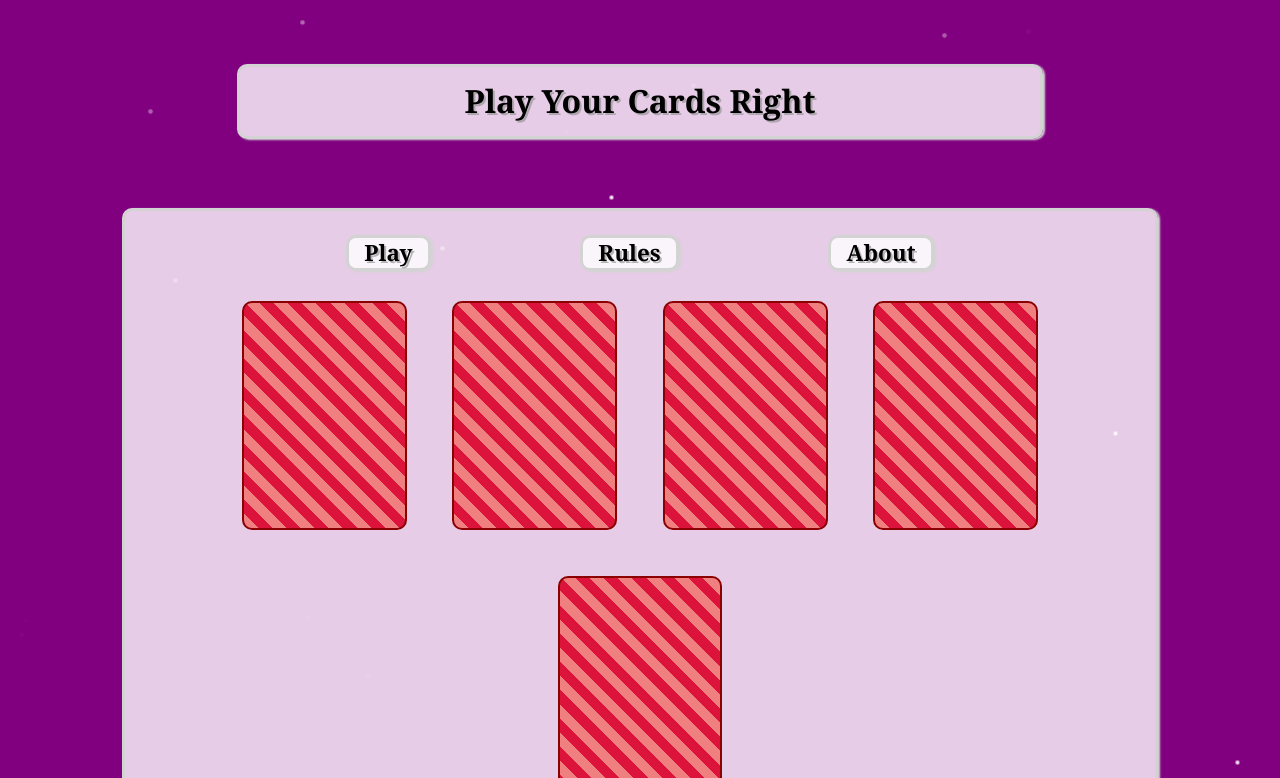
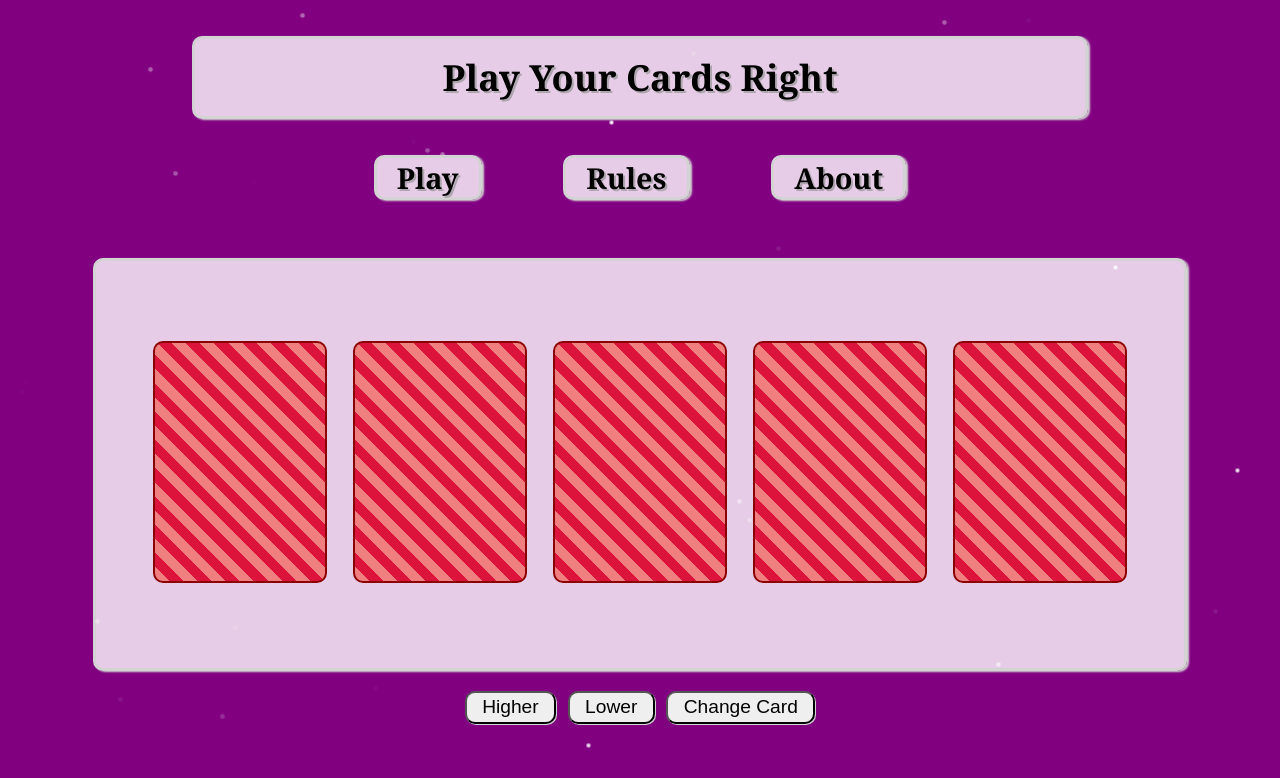
Before and after one commit to callum-anderson/Play_Your_Cards_Right, a website: page PlayYourCardsRight.html in a window 1280 px wide. Both pictures are taken after a click on the item "Play". Shown: the top 778 px of the page. Drawn offline with Linux system fonts and the light colour scheme.

Commit message:
Added basic reset game process - to be improved

```diff
--- a/PlayYourCardsRight.css
+++ b/PlayYourCardsRight.css
@@ -9,18 +9,21 @@
   width: 100%;
   margin: auto;
 }
+#header > h1, #game-output, #card-rack, #question-output  {
+  background-color: rgba(255,255,255,0.8);
+  font-weight: bold;
+  border: 3px solid lightgray;
+  border-radius: 10px;
+  text-shadow: 2px 2px rgba(150,150,150,0.7);
+  box-shadow: 2px 1px 2px lightgray;
+  width: 100%;
+}
 #header > h1 {
   font-size: 1em;
   text-align: center;
   margin: 0 auto;
   width: 90%;
   padding: 0.5em;
-  background-color: rgba(255,255,255,0.8);
-  font-weight: bold;
-  border: 3px solid lightgray;
-  border-radius: 10px;
-  text-shadow: 2px 2px rgba(150,150,150,0.7);
-  box-shadow: 2px 1px 2px lightgray;
 }
 #menu {
   margin: 2em auto;
@@ -48,23 +51,21 @@
   box-shadow: 2px 1px 2px lightgray;
   cursor: pointer;
 }
+#menu li:hover {
+  background-color: rgb(255,255,255);
+}
 #container {
   width: 90%;
   margin: auto;
   min-height: 600px;
   text-align: center;
 }
-#cardRack {
-  border: 2px solid lightgray;
-  border-radius: 10px;
-  background-color: rgba(255,255,255,0.8);
-  box-shadow: 2px 1px 2px lightgray;
+#card-rack {
   min-height: 100px;
-  width: 100%;
   margin: 2em auto;
   padding: 6% 0;
 }
-#buttonControls button {
+#button-controls button {
   font-size: 0.7em;
   border-radius: 10px;
   margin: 0.2em;
@@ -72,20 +73,15 @@
   box-shadow: 0.5px 0.5px lightgray;
   cursor: pointer;
 }
+#button-controls button:hover {
+  background-color: rgb(255,255,255);
+}
 .higher-lower-pressed {
   color: red;
 }
-#question-output {
-  height: 20vw;
-  min-height: 200px;
-  width: 80%;
+#question-output, #game-output {
   margin: auto;
-}
-#game-output {
-  height: 10vw;
-  min-height: 100px;
-  width: 80%;
-  margin: auto;
+  visibility: hidden;
 }
 .highlight-correct-answer {
   background-color: green;
@@ -101,35 +97,49 @@
 
 
      /* start of tablet devices */
-@media screen and (min-width: 769px) {
+@media screen and (min-width: 768px) {
   #header {
-    height: 20vh;
-    font-size: 2em;
-    padding: 2em;
+    height: auto;
+    padding: 1.5em 0 0;
   }
   #header > h1 {
     width: 70%;
+    font-size: 1.5em;
   }
   #menu {
-    margin: 3em auto;
+    margin: 2em auto;
     width: 80%;
   }
   #menu ul {
     width: 80%;
+    font-size: 1.2em;
   }
   #menu li {
     margin: 0 1em;
     padding: 0.1em 0.7em;
   }
-  #cardRack {
+  #card-rack, #question-output, #game-output {
     border: 3px solid lightgray;
-    width: 90%;
-    margin: 3em auto;
+    width: 95%;
+    margin: 1em auto;
+  }
+  #button-controls button {
+    font-size: 1.2em;
+    margin: 0.2em;
+    padding: 0.2em 0.8em;
+    box-shadow: 1px 1px lightgray;
   }
 
 }
      /* start of desktop devices */
-@media screen and (min-width: 1025px) {
-
+@media screen and (min-width: 1024px) {
+  #header {
+    font-size: 1.5em;
+    padding: 1.5em 0 0;
+  }
+  #menu {
+    margin: 1.5em auto;
+    width: 60%;
+  }
 
 }
--- a/PlayYourCardsRight.html
+++ b/PlayYourCardsRight.html
@@ -18,7 +18,7 @@
       <h1>Play Your Cards Right</h1>
       <div id="menu">
         <ul>
-          <li>Play</li>
+          <li id="play-button">Play</li>
           <li>Rules</li>
           <li>About</li>
         </ul>
@@ -27,7 +27,9 @@
   </header>
   <main>
     <div id="container">
-    <div id="cardRack">
+      <div id="game-output">
+      </div>
+    <div id="card-rack">
       <div id="card1" class="card">
         <div class="card-content hidden"></div>
       </div>
@@ -44,16 +46,13 @@
         <div class="card-content hidden"></div>
       </div>
     </div>
-    <div id="buttonControls">
-      <button id="deal-button">Deal Cards</button>
+    <div id="button-controls">
       <button id="higher-button">Higher</button>
       <button id="lower-button">Lower</button>
       <button id="change-card">Change Card</button>
     </div>
     <div id="question-output">
     </div>
-    <div id="game-output">
-    </div>
     </div>
   </main>
 
--- a/PlayYourCardsRight.js
+++ b/PlayYourCardsRight.js
@@ -3,6 +3,8 @@
     const star = '<div class="star" style="animation: twinkle '+((Math.random()*5) + 5)+'s linear '+((Math.random()*5) + 5)+'s infinite; top: '+Math.random()*document.body.clientHeight*1.5+'px; left: '+Math.random()*document.body.clientWidth+'px;"></div>';
     document.querySelector('body').innerHTML += star;
   }
+
+let gameDeck = startDeck;
 
 const card1Slot = document.querySelector('#card1');
 const card2Slot = document.querySelector('#card2');
@@ -15,6 +17,7 @@
 let currentCard = 0;
 
 const dealButton = document.querySelector('#deal-button');
+const playButton = document.querySelector('#play-button');
 const higherButton = document.querySelector('#higher-button');
 const lowerButton = document.querySelector('#lower-button');
 const changeCardButton = document.querySelector('#change-card');
@@ -22,15 +25,12 @@
 const gameOutput = document.querySelector('#game-output');
 const questionSection = document.querySelector('#question-output');
 
-  dealButton.addEventListener('click', ()=>{
-    for (i=0; i<cardSlots.length; i++) {
-      const randCard = randomCard();
-      dealtCards.push(randCard);
-      renderCard(cardSlots[i].firstElementChild, randCard.value, randCard.suit);
-    }
-    console.log(dealtCards);
-    setUpCards();
-  });
+playButton.addEventListener('click', ()=>{
+  resetGame();
+  dealCards();
+  setUpCards();
+});
+
 
   higherButton.addEventListener('click', (e)=>{
     lowerButton.classList.remove('higher-lower-pressed');
@@ -67,6 +67,21 @@
     }
   }
   targetCard.innerHTML = "<p class='card-top-left'>"+rank+"<br>"+suit+"</p><p class='card-middle'>"+suit+"</p><p class='card-bottom-right'>"+rank+"<br>"+suit+"</p>";
+}
+
+function dealCards() {
+  let i = 0;
+  function setCard() {
+    cardSlots[i].style.background = 'repeating-linear-gradient(45deg,lightcoral,lightcoral 10px,crimson 10px,crimson 20px)';
+    const randCard = randomCard();
+    dealtCards.push(randCard);
+    renderCard(cardSlots[i].firstElementChild, randCard.value, randCard.suit);
+    i++;
+    if (i<cardSlots.length){
+      setTimeout(setCard, 200);
+    }
+  }
+  setCard();
 }
 
 function setUpCards(){
@@ -174,9 +189,9 @@
   }
 
   function randomCard(){
-    if (cardDeck.length>0) {
-    const randNumber = (Math.floor(Math.random()*cardDeck.length));
-    return cardDeck.splice(randNumber, 1)[0];
+    if (gameDeck.length>0) {
+    const randNumber = (Math.floor(Math.random()*gameDeck.length));
+    return gameDeck.splice(randNumber, 1)[0];
     } else return null;
   }
 
@@ -198,4 +213,12 @@
     questionSection.innerHTML = "";
   }
 
+  function resetGame() {
+    for (cardSlot of cardSlots) {
+      cardSlot.innerHTML = '<div class="card-content hidden"></div>';
+    }
+    gameDeck = startDeck;
+    dealtCards.length = 0;
+  }
+
 });
--- a/card.css
+++ b/card.css
@@ -5,14 +5,7 @@
 	position: relative;
   width: 16%;
   margin: 1%;
-  background:
-  repeating-linear-gradient(
-    45deg,
-    lightcoral,
-    lightcoral 10px,
-    crimson 10px,
-    crimson 20px
-  );
+  background-color: "white";
   font-size: 0.5em;
 }
 .card:before{
@@ -60,15 +53,20 @@
 }
 
 /* start of tablet devices */
-@media screen and (min-width: 769px) {
+@media screen and (min-width: 768px) {
   .card{
-    margin: 2%;
-      border: 2px darkred solid;
+    border: 2px darkred solid;
+  }
+  .card-top-left, .card-middle, .card-bottom-right {
+    font-size: 3em;
+  }
+  .card-middle {
+    font-size: 12em;
   }
 
 }
 /* start of desktop devices */
-@media screen and (min-width: 1025px) {
+@media screen and (min-width: 1024px) {
 
 
 }
--- a/carddeck.js
+++ b/carddeck.js
@@ -1,4 +1,4 @@
-const cardDeck = [
+const startDeck = [
   { name: "Two", value: 2, suit: "Hearts" },
   { name: "Three", value: 3, suit: "Hearts" },
   { name: "Four", value: 4, suit: "Hearts" },
```
